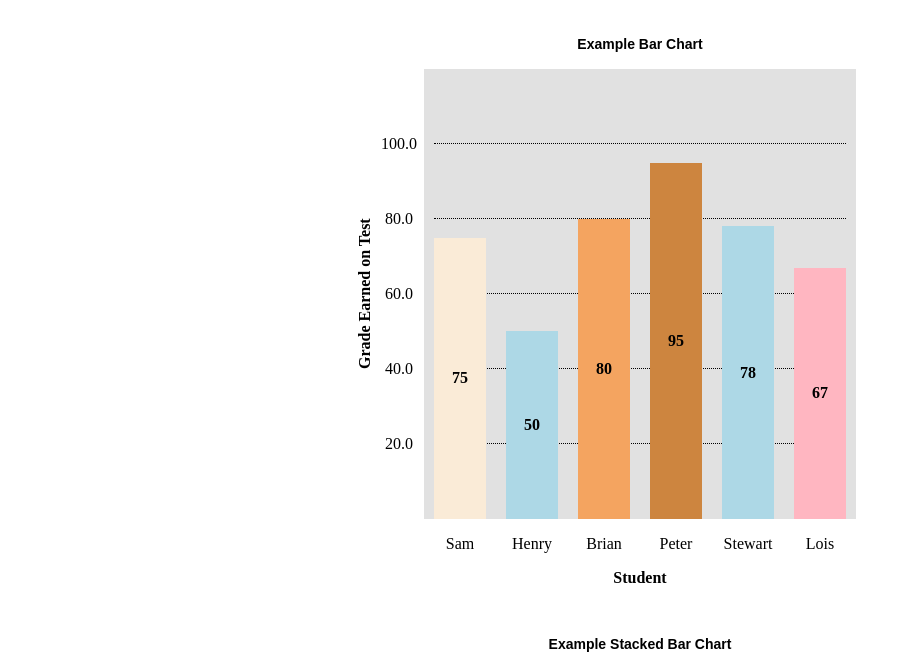
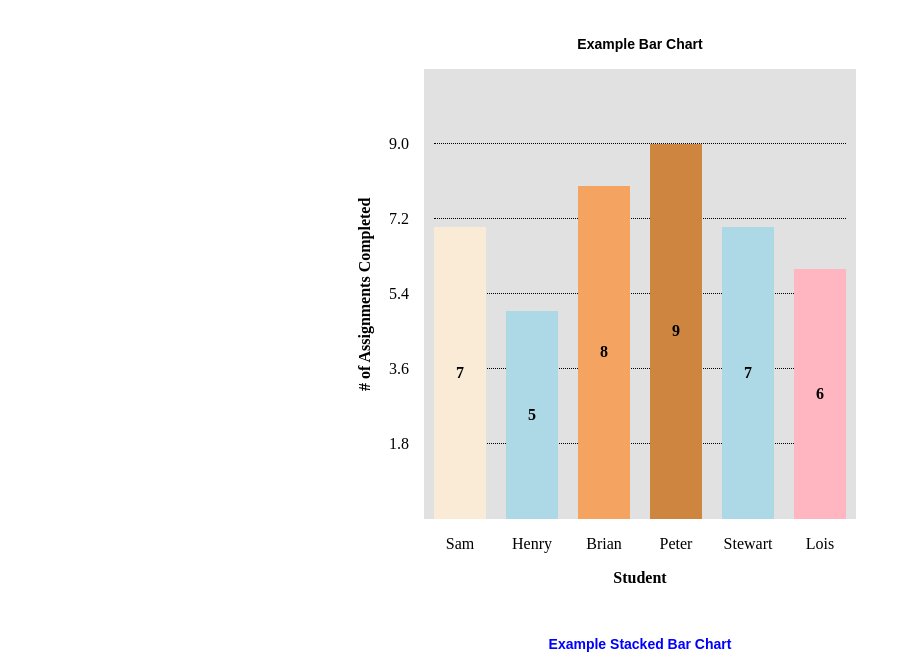
Before and after one commit to nikitasheremet/stretchBarChart, a plain HTML site: page index.html in a window 1280 px wide. Shown: the part 61-727 px from the top of the page, without its empty margins (0-911 px from the left). Drawn offline with Linux system fonts and the light colour scheme.

Commit message:
adjusted spacing

```diff
--- a/chartJs.js
+++ b/chartJs.js
@@ -77,9 +77,11 @@ function drawBarChart(data, options, elem) {
       to read through dOpt.barColor correctly */
 
       for (let i = 0; i < arrayLen; i++) {
+
         for (let a = 1; a < lenData; a++) {
           dOpt.barColor[i][a] = dOpt.barColor[i][0];
         }
+
       }
 
       /* Loops through nested values and adds the first value of each array,
@@ -496,6 +498,7 @@ function drawBarChart(data, options, elem) {
   defineGraphAreas();
   createVisual();
 
+
   /*
   alert("round top: " + roundTop);
   alert("maxArray is: " + maxArray);
--- a/index.html
+++ b/index.html
@@ -16,25 +16,26 @@
   <!--Script to call drawBarChart() function and build graph-->
   <script>
 
-    var data1 = [75,50,80,95,78,67];
+    var data1 = [7,5,8,9,7,6];
     var elem1 = "#exampleChart1";
     var options1 =
     {title: "Example Bar Chart",
     xAxisTitle: "Student",
-    yAxisTitle: "Grade Earned on Test",
+    yAxisTitle: "# of Assignments Completed",
     xAxisLabel : ["Sam", "Henry", "Brian", "Peter", "Stewart", "Lois"]
     };
     drawBarChart(data1,options1, elem1);
 
-    var data2 = [[75,50,80,95,78,67],[35,56,79,67,98,77]];
+    var data2 = [[7,5,8,9,7,6],[3,5,7,6,9,7],[7,9,4,5,7,3]];
     var elem2 = "#exampleChart2";
     var options2 =
     {title: "Example Stacked Bar Chart",
     xAxisTitle: "Student",
-    yAxisTitle: "Grade Earned on Test",
+    yAxisTitle: "# of Assignments Completed",
     xAxisLabel : ["Sam", "Henry", "Brian", "Peter", "Stewart", "Lois"],
-    barColor: ["salmon", "lightblue"],
-    Legend: ["Math", "English"]
+    titleColor: "blue",
+    barColor: ["salmon", "lightblue","lightgreen"],
+    legend: ["Math", "English", "Drama"]
     };
     drawBarChart(data2,options2, elem2);
 
```
